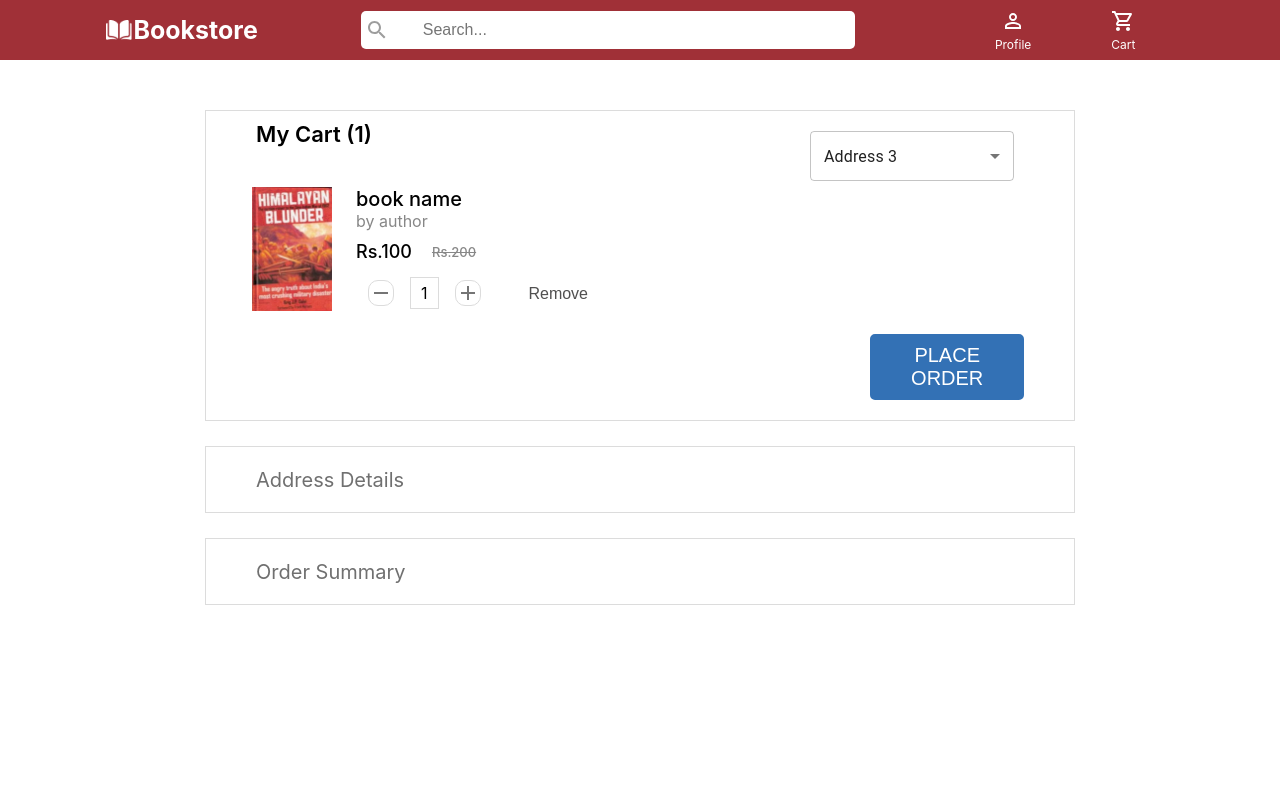
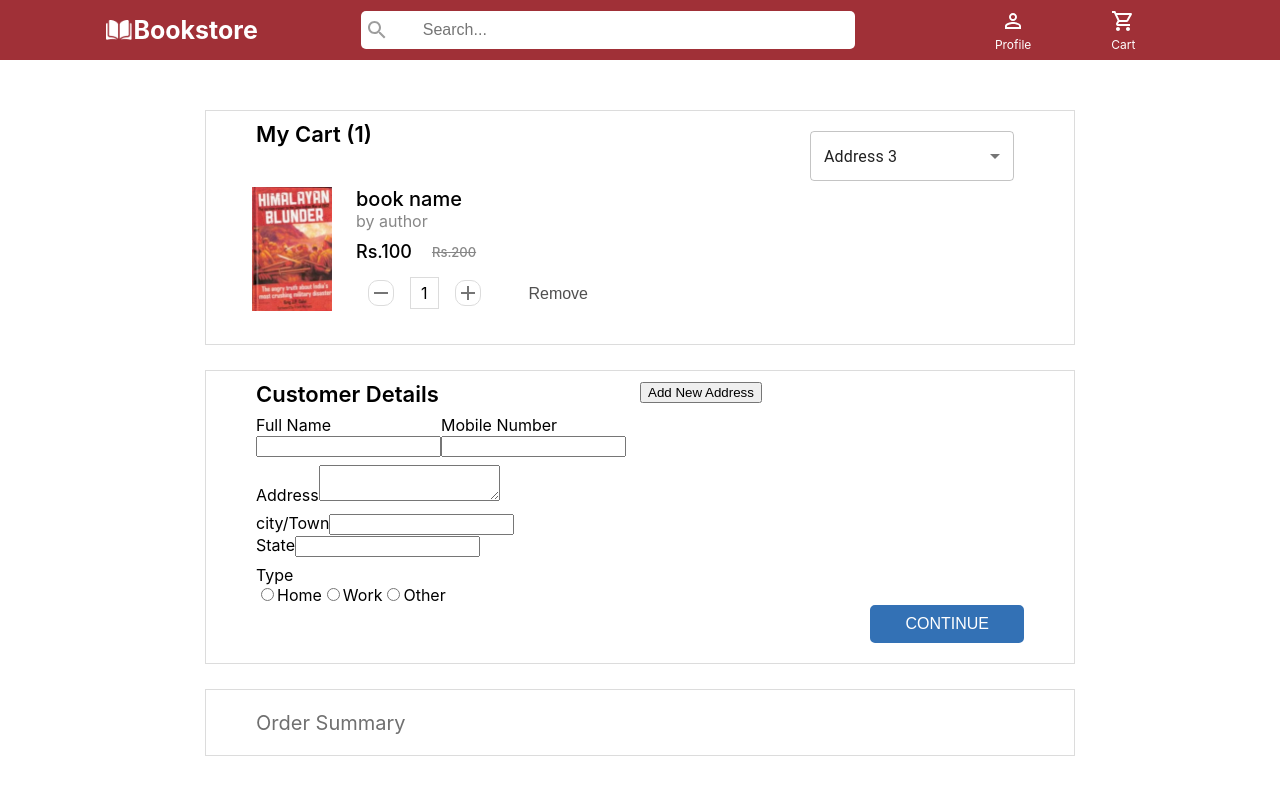
Before and after one commit to Manjunath-J/bookstore-frontend, a React (Create React App) app: page /cart in a window 1280 px wide. Both pictures are taken after a click on the button "PLACE ORDER". Shown: the top 794 px of the page. Built offline with nearby package versions, Linux system fonts and the light colour scheme.

Commit message:
[Manjunath]refactor: Cart UI

```diff
--- a/src/components/Cart.jsx
+++ b/src/components/Cart.jsx
@@ -1,11 +1,23 @@
-import React from "react";
+import React, { useState } from "react";
 import "../styles/Cart.scss";
 import CartCard from "./CartCard";
 import MenuItem from "@mui/material/MenuItem";
 import Select from "@mui/material/Select";
 
 const Cart = () => {
+  const [isAddress, setisAddress] = useState(false);
+  const [continued, setContinued] = useState(false);
+
+  const handleAddressDiv = (order) => {
+    setisAddress(order);
+  };
+
+  const handleCOntinue = (next) => {
+    setContinued(next);
+  };
+
   return (
+    <>
       <div className="cart-div">
         <div className="my-cart">
           <div className="c-up">
@@ -25,17 +37,103 @@ const Cart = () => {
               </Select>
             </div>
           </div>
+          {!isAddress ? (
             <div className="c-down">
-          <button className="place-o-button">PLACE ORDER</button>
+              <button
+                className="place-o-button"
+                onClick={() => handleAddressDiv(true)}
+              >
+                PLACE ORDER
+              </button>
+            </div>
+          ) : (
+            <div></div>
+          )}
+        </div>
+
+        {isAddress ? (
+          <div className="address-div">
+            <div className="ad-up">
+              <div className="ad-left">
+                <div>
+                  <span className="cust-text">Customer Details</span>
+                </div>
+                <div className="ad-1">
+                  <div>
+                    <span>Full Name</span>
+                    <input type="text" />
+                  </div>
+                  <div>
+                    <span>Mobile Number</span>
+                    <input type="text" />
                   </div>
                 </div>
+                <div className="ad-2">
+                  <span>Address</span>
+                  <textarea type="text" />
+                </div>
+                <div className="ad=3">
+                  <div>
+                    <span>city/Town</span>
+                    <input type="text" />
+                  </div>
+                  <div>
+                    <span>State</span>
+                    <input type="text" />
+                  </div>
+                </div>
+                <div className="ad-4">
+                  <span>Type</span>
+                  <div>
+                    <label>
+                      <input type="radio" name="type" value="home" />
+                      Home
+                    </label>
+                    <label>
+                      <input type="radio" name="type" value="work" />
+                      Work
+                    </label>
+                    <label>
+                      <input type="radio" name="type" value="other" />
+                      Other
+                    </label>
+                  </div>
+                </div>
+              </div>
+              <div className="ad-right">
+                <button className="add-home">Add New Address</button>
+              </div>
+            </div>
+            {!continued ? (
+              <div className="ad-down">
+                <button
+                  className="cont-button"
+                  onClick={() => handleCOntinue(true)}
+                >
+                  CONTINUE
+                </button>
+              </div>
+            ) : (
+              <div></div>
+            )}
+          </div>
+        ) : (
           <div className="temp-div">
             <span className="temp-text">Address Details</span>
           </div>
+        )}
+
+        {continued ? (
+          <div className="temp-div">
+            <span className="temp-text"> Open Order Summary</span>
+          </div>
+        ) : (
           <div className="temp-div">
             <span className="temp-text">Order Summary</span>
           </div>
+        )}
       </div>
+    </>
   );
 };
 
--- a/src/styles/Cart.scss
+++ b/src/styles/Cart.scss
@@ -14,7 +14,7 @@
   .c-up {
     display: flex;
   }
-  .c-down{
+  .c-down {
     display: flex;
     justify-content: flex-end;
     padding-bottom: 10px;
@@ -23,11 +23,11 @@
   flex-direction: column;
 }
 
-.place-o-button {
+.place-o-button , .cont-button{
   width: 20%;
   padding: 8px;
   border-radius: 5px;
-  font-size: 20px;
+  font-size: 16px;
   color: white;
   background-color: #3371b5;
   cursor: pointer;
@@ -35,9 +35,9 @@
   transition: box-shadow 0.3s ease;
 }
 
-.place-o-button:hover {
-    box-shadow: 0px 0px 10px 0px rgba(0, 0, 0, 0.5);
-  }
+.place-o-button:hover, .cont-button:hover {
+  box-shadow: 0px 0px 10px 0px rgba(0, 0, 0, 0.5);
+}
 
 .c-left {
   width: 50%;
@@ -76,3 +76,42 @@
   width: 50%;
   height: 50px;
 }
+
+.address-div {
+  width: 60%;
+  border: 1px solid #dcdcdc;
+  display: flex;
+  flex-direction: column;
+  padding: 10px 50px;
+}
+
+.ad-up{
+    display: flex;
+
+}
+
+.ad-left{
+    width: 50%;
+    display: flex;
+    flex-direction: column;
+    gap: 8px;
+}
+
+.ad-right{
+    width: 50%;
+}
+
+.ad-down{
+    display: flex;
+    justify-content: flex-end;
+    padding-bottom: 10px;
+}
+
+.cust-text{
+    font-size: 22px;
+    font-weight: 600;
+}
+
+.ad-1{
+    display: flex;
+}
```
Lines whose indentation alone changed are shown as unchanged.
